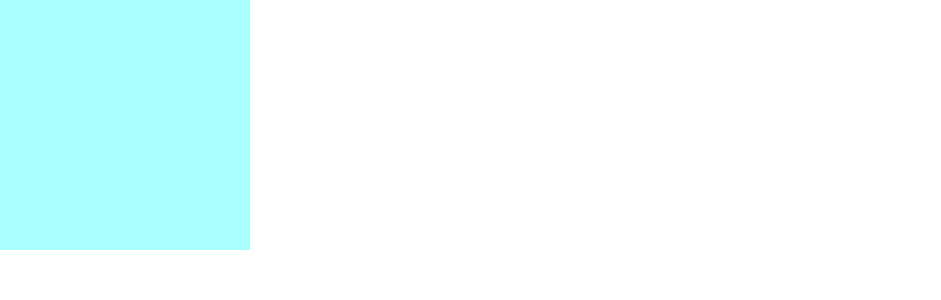
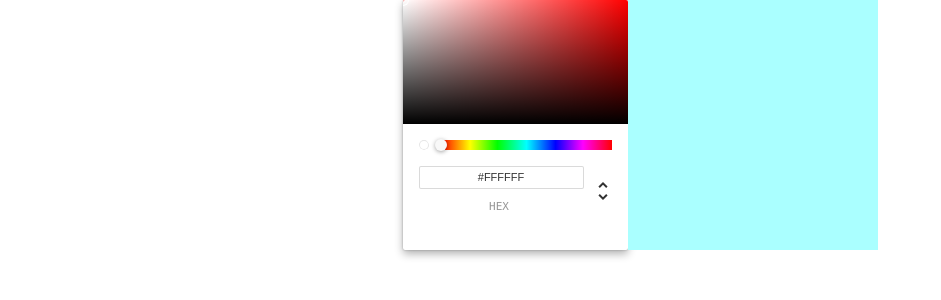
Before and after one commit to Jcssss/pixel-art-app, a React (Create React App) app: page / in a window 1280 px wide. Shown: the top 300 px of the page, without its empty margins (0-941 px from the left). Built offline with nearby package versions, Linux system fonts and the light colour scheme.

Commit message:
added the ability to change colour and colour pixels

```diff
--- a/package.json
+++ b/package.json
@@ -45,6 +45,7 @@
     ]
   },
   "devDependencies": {
+    "@types/react-color": "^3.0.10",
     "concurrently": "^8.2.2",
     "electron": "^27.0.4",
     "electron-is-dev": "^2.0.0",
--- a/src/App.css
+++ b/src/App.css
@@ -1,3 +1,9 @@
+.App {
+    width: 100%;
+    display: flex;
+    justify-content: center;
+}
+
 .canvas {
     display: flex;
     flex-direction: column;
@@ -7,11 +13,3 @@
     display: flex;
     flex-direction: row;
 }
-
-.canvas-pixel {
-    -webkit-app-region: no-drag;
-}
-
-.canvas-pixel:hover {
-    background-color: white;
-}
--- a/src/App.tsx
+++ b/src/App.tsx
@@ -1,9 +1,11 @@
-import React, {useState, useEffect} from 'react';
+import {useState, useEffect} from 'react';
 import Canvas from './canvas/Canvas';
+import { ChromePicker } from 'react-color';
 import './App.css';
 
 function App() {
     const [pixels, setPixels] = useState([['']]);
+    const [selectedColor, setSelectedColor] = useState('#FFFFFF')
     const defaultColour: string = '#AAFFFF';
 
     useEffect(() => {
@@ -16,7 +18,7 @@ function App() {
 
         for (let i: number = 0; i < height; i++) {
             temp.push([]);
-            for (let j: number = 0; j < height; j++) {
+            for (let j: number = 0; j < width; j++) {
                 temp[i].push(defaultColour);
             }
         }
@@ -24,9 +26,35 @@ function App() {
         setPixels(temp);
     } // resetPixels
 
+    // changes the selected color using the color picker
+    const changeSelectedColor = (color: {hex: string}): void => {
+        setSelectedColor(color.hex);
+    } // changeSelectedColor
+
+    // colors a pixel using the active color
+    const colorPixel = (color: string, location: [number, number]): void => {
+        let temp: string[][] = [];
+
+        pixels.forEach((row) => {
+            temp.push([...row])
+        });
+
+        temp[location[0]][location[1]] = color;
+        setPixels(temp);
+    } // colorPixel
+
     return (
         <div className='App'>
-            <Canvas pixels={pixels}/>
+            <ChromePicker
+                color={selectedColor}
+                onChange={changeSelectedColor}
+                disableAlpha={true}
+            />
+            <Canvas
+                pixels={pixels}
+                onPixelClick={colorPixel}
+                selectedColor={selectedColor}
+            />
         </div>
     );
 }
--- a/src/canvas/Canvas.tsx
+++ b/src/canvas/Canvas.tsx
@@ -1,15 +1,21 @@
-import React from 'react';
 import Row from './Row';
 
 type propTypes = {
-    pixels: string[][];
+    pixels: string[][],
+    onPixelClick: Function,
+    selectedColor: string,
 };
 
-function Canvas({ pixels }: propTypes) {
+function Canvas({ pixels, onPixelClick, selectedColor }: propTypes) {
     return (
         <div className='canvas'>
-            {pixels.map((row: string[]): JSX.Element => (
-                <Row pixels={row}/>
+            {pixels.map((row: string[], i: number): JSX.Element => (
+                <Row
+                    row={i}
+                    pixels={row}
+                    onPixelClick={onPixelClick}
+                    selectedColor={selectedColor}
+                />
             ))}
         </div>
     );
--- a/src/canvas/Pixel.tsx
+++ b/src/canvas/Pixel.tsx
@@ -1,17 +1,25 @@
-import React from 'react';
+import {useState} from 'react';
 
 type propTypes = {
-    color: string;
+    color: string,
+    onPixelClick: Function,
+    selectedColor: string,
+    location: [number, number],
 };
 
-function Pixel({ color }: propTypes) {
+function Pixel({ color, onPixelClick, selectedColor, location }: propTypes) {
+    const [isHovered, setIsHovered] = useState(false);
+
     return (
         <div
             className='canvas-pixel'
+            onMouseEnter={() => setIsHovered(true)}
+            onMouseLeave={() => setIsHovered(false)}
+            onClick={() => onPixelClick(selectedColor, location)}
             style={{
-                backgroundColor: color,
+                backgroundColor: (isHovered)? selectedColor : color,
                 height: '50px',
-                width: '50px'
+                width: '50px',
             }}>
         </div>
     );
--- a/src/canvas/Row.tsx
+++ b/src/canvas/Row.tsx
@@ -1,15 +1,22 @@
-import React from 'react';
 import Pixel from './Pixel';
 
 type propTypes = {
-    pixels: string[];
+    pixels: string[],
+    onPixelClick: Function,
+    selectedColor: string,
+    row: number,
 };
 
-function Row({ pixels }: propTypes) {
+function Row({ pixels, onPixelClick, selectedColor, row }: propTypes) {
     return (
         <div className='canvas-row'>
-            {pixels.map((color: string): JSX.Element => (
-                <Pixel color={color} />
+            {pixels.map((color: string, j: number): JSX.Element => (
+                <Pixel
+                    location={[row, j]}
+                    color={color}
+                    onPixelClick={onPixelClick}
+                    selectedColor={selectedColor}
+                />
             ))}
         </div>
     );
```
Also changed, not shown: src/menu/Menu.tsx (added, +11 -0 lines), 1 other file (tests, documents, lock files or other folders).
